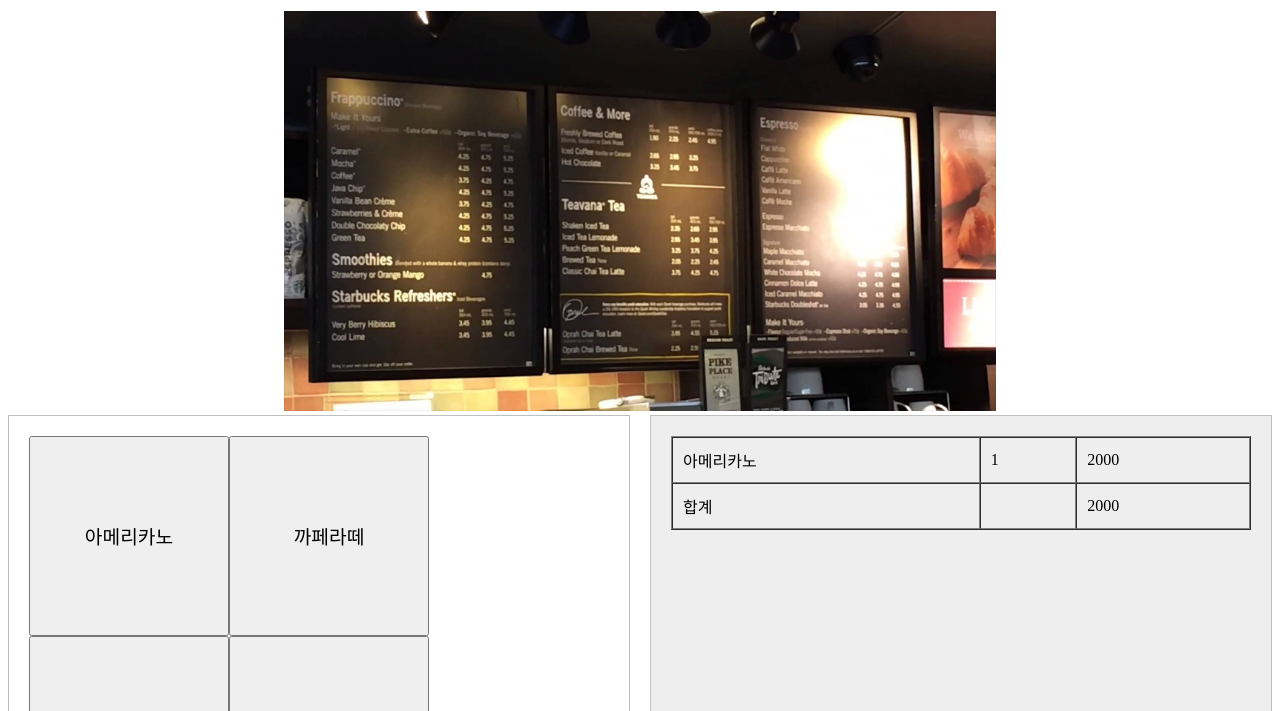
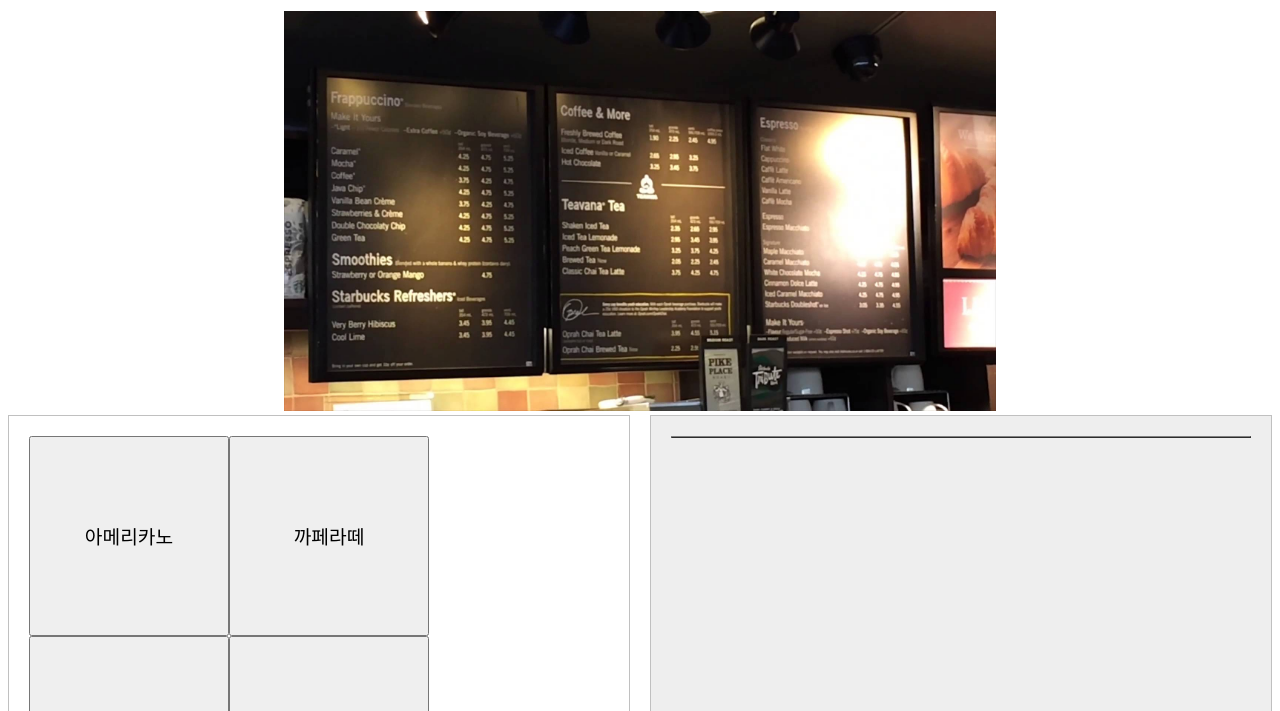
Before and after one commit to khchoi0301/pre25-2018-07-mini-hackathon-pos-public, a plain HTML site: page index.html in a window 1280 px wide. Shown: the part 89-800 px from the top of the page. Drawn offline with nearby package versions, Linux system fonts and the light colour scheme.

Commit message:
Modify tables

```diff
--- a/index.html
+++ b/index.html
@@ -34,16 +34,7 @@
           실제로, 이 내용은 JavaScript에 의해 동적으로 추가/삭제 되어야 할 것입니다.
         -->
         <table id="queue" border="1">
-          <tr>
-            <td>아메리카노</td>
-            <td>1</td>
-            <td>2000</td>
-          </tr>
-          <tr>
-            <td>합계</td>
-            <td></td>
-            <td>2000</td>
-          </tr>
+
         </table>
       </div>
     </div>
```
